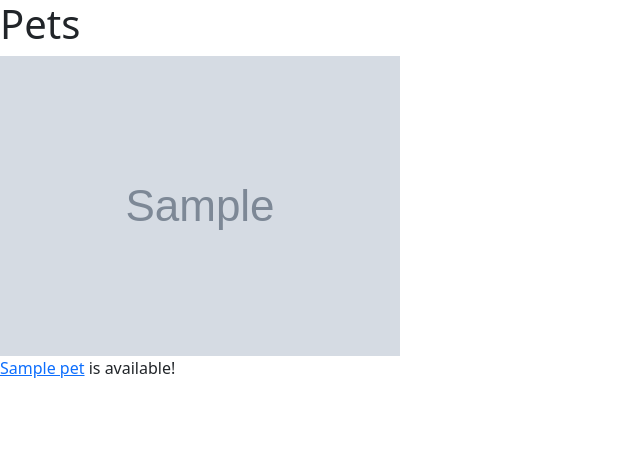
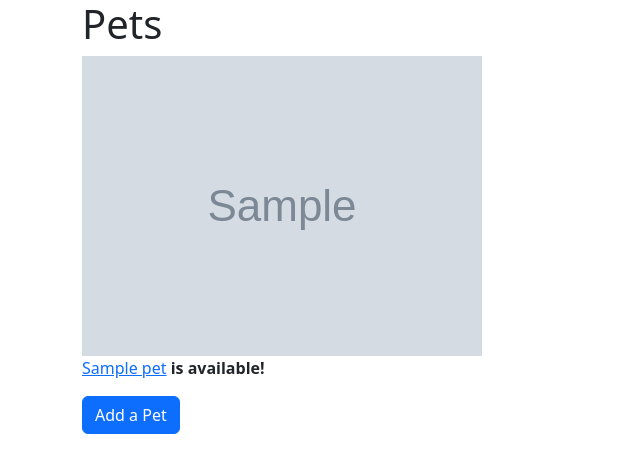
Before and after one commit to cookm353/PetAdoption, a Flask app: page / in a window 1280 px wide. Shown: the top 473 px of the page, without its empty margins (0-640 px from the left). Run offline with Flask 2, Linux system fonts and the light colour scheme; tables that the repository leaves empty hold one stand-in row (values such as "Sample post"); grey boxes marked "Sample" are stand-in pictures.

Commit message:
added button and links to pet detail pages

```diff
--- a/templates/index.html
+++ b/templates/index.html
@@ -3,19 +3,24 @@
 {% block title %}Pets{% endblock %}
 
 {% block content %}
+    <div class="container justify-content-center">
         <h1>Pets</h1>
+        <div id="petsDisplay" class="row">
         {% for pet in pets %}
-        <div id="petsDisplay" class="flex">
-            <div id="petDisplay">
+                <div id="petDisplay" class="col-md-4">
                     {% if pet.photo_url %}
                     <img src="{{pet.photo_url}}" alt="">
                     {% endif %}
                     {% if pet.available %}
-                <p><a href="">{{pet.name}}</a> is available!</p>
+                    <p class="isAvailable"><a href="/{{pet.id}}">{{pet.name}}</a><b> is available!</b></p>
                     {% else %}
-                <p><a href="">{{pet.name}}</a> isn't available.</p>
+                    <p class="isntAvailable"><a href="/{{pet.id}}">{{pet.name}}</a> isn't available.</p>
                     {% endif %}
                 </div>
+            {% endfor %}
         </div>
-    {% endfor %}
+        <form action="/add" method="get">
+            <button class="btn btn-primary">Add a Pet</button>
+        </form>
+    </div>
 {% endblock %}
```
Lines whose indentation alone changed are shown as unchanged.
